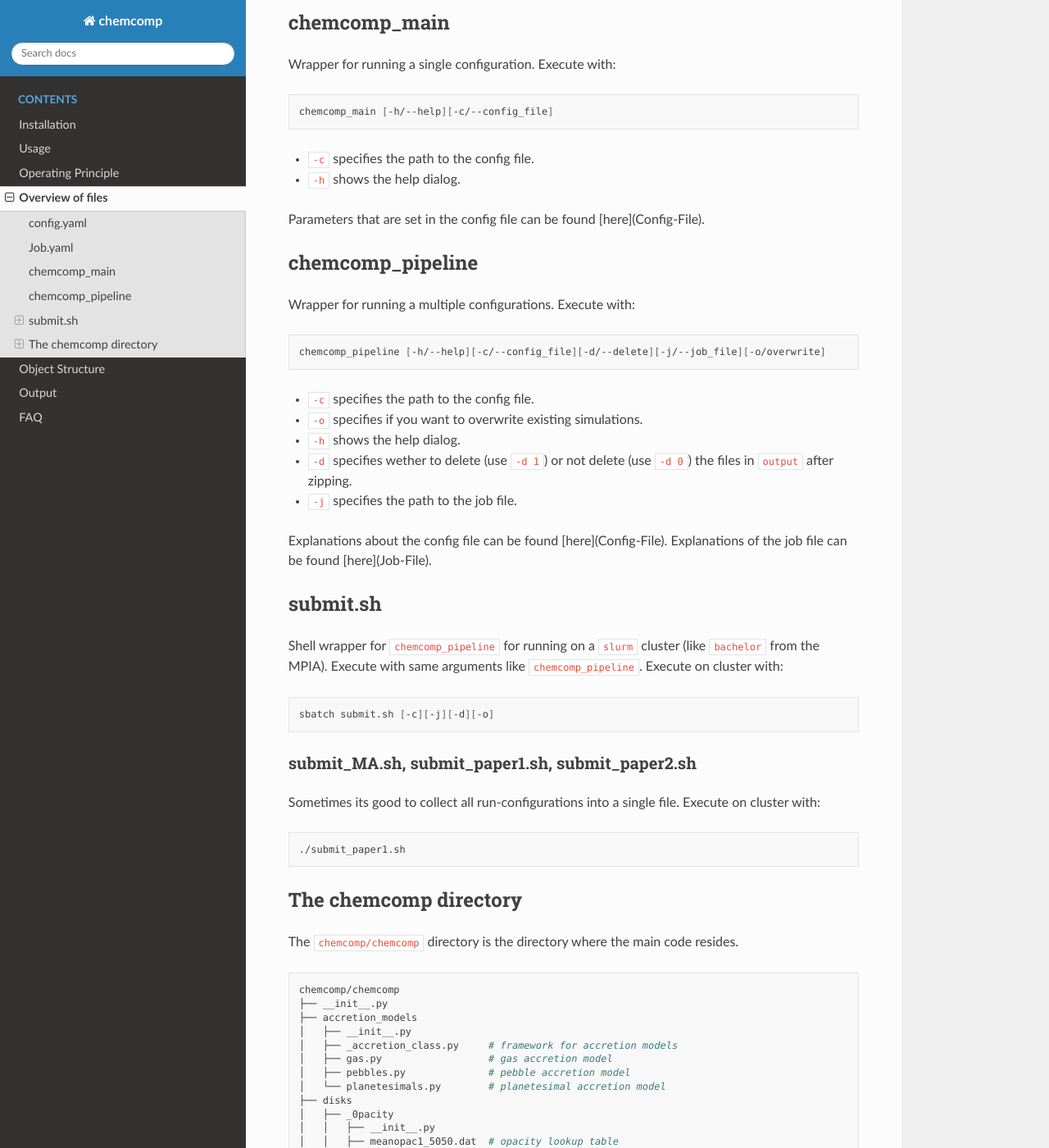
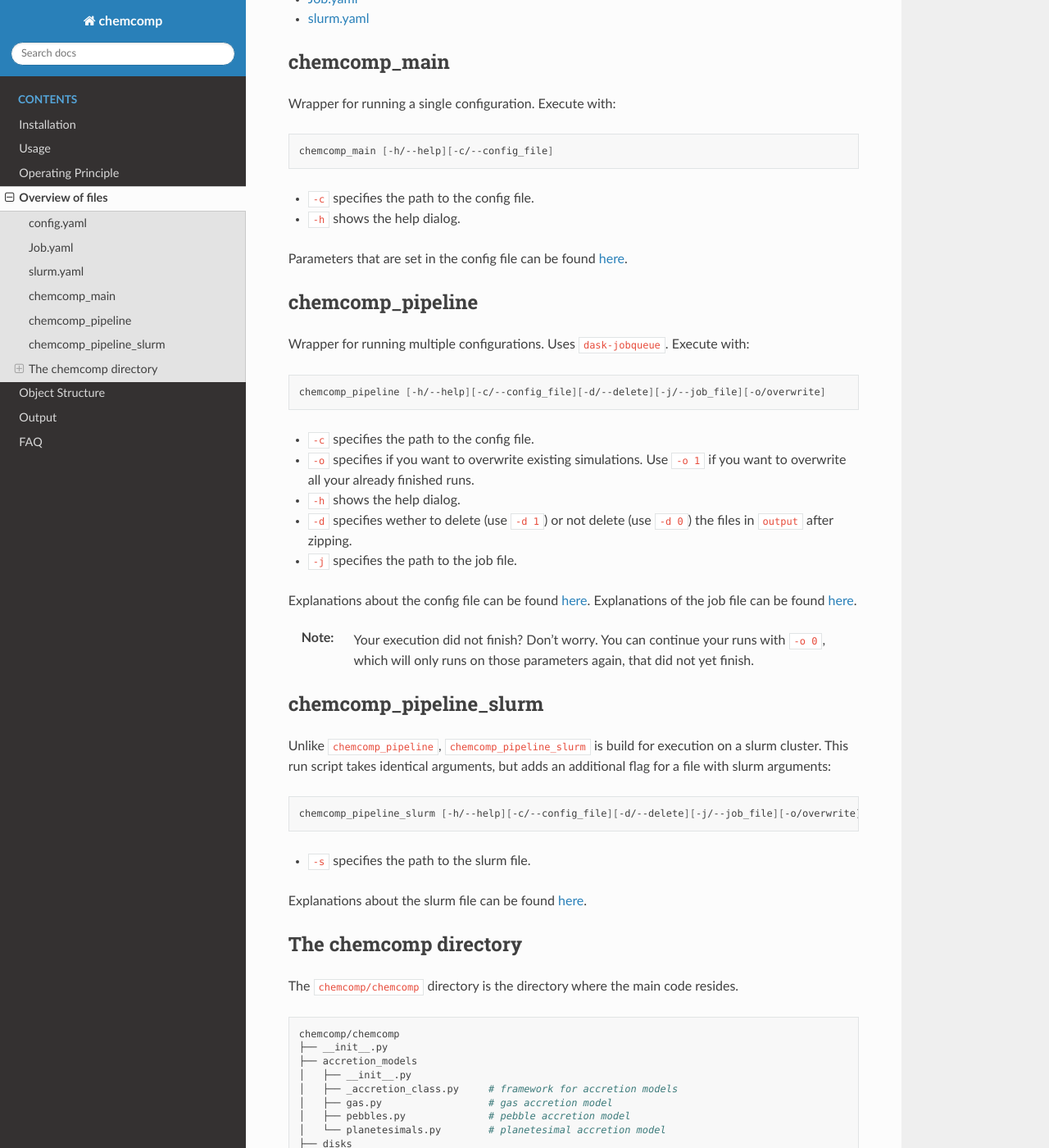
Before and after one commit to AaronDavidSchneider/chemcomp_wiki, a Sphinx documentation site: the page built from doc/source/File-Structure/File-Structure.rst, in a window 1280 px wide and 1400 px high, scrolled down 586 px. Shown: the whole window at 82% size. Built offline with Sphinx 7.4.7 and the Read the Docs theme 2.0.0, drawn with Linux system fonts in a browser that asks for light colours; some of the changed text lies outside the part shown.

Commit message:
update docs

```diff
--- a/doc/source/File-Structure/File-Structure.rst
+++ b/doc/source/File-Structure/File-Structure.rst
@@ -18,7 +18,10 @@ Overview of files
    └── zip_output            # ziped output files
 
 
-Including the files ``main.py`` and ``pipeline.py`` and ``submit.sh``
+There are several ways how you can use ``chemcomp``.
+Upon installation of ``chemcomp``, several scripts are added to your python environment.
+We will discuss these in more detail below.
+
 
 .. toctree::
    :maxdepth: 1
@@ -26,6 +29,8 @@ Including the files ``main.py`` and ``pipeline.py`` and ``submit.sh``
 
    Config-File
    Job-File
+   Slurm-File
+
 
 chemcomp_main
 ^^^^^^^^^^^^^
@@ -40,43 +45,41 @@ Wrapper for running a single configuration. Execute with:
 * ``-c`` specifies the path to the config file.
 * ``-h`` shows the help dialog.
 
-Parameters that are set in the config file can be found [here](Config-File).
+Parameters that are set in the config file can be found :ref:`here <config.yaml>`.
 
 chemcomp_pipeline
 ^^^^^^^^^^^^^^^^^
 
-Wrapper for running a multiple configurations. Execute with:
+Wrapper for running multiple configurations. Uses ``dask-jobqueue``. Execute with:
 
 .. code-block :: bash
 
    chemcomp_pipeline [-h/--help][-c/--config_file][-d/--delete][-j/--job_file][-o/overwrite]
 
 * ``-c`` specifies the path to the config file.
-* ``-o`` specifies if you want to overwrite existing simulations.
+* ``-o`` specifies if you want to overwrite existing simulations. Use ``-o 1`` if you want to overwrite all your already finished runs.
 * ``-h`` shows the help dialog.
 * ``-d`` specifies wether to delete (use ``-d 1``) or not delete (use ``-d 0``) the files in ``output`` after zipping.
 * ``-j`` specifies the path to the job file.
 
-Explanations about the config file can be found [here](Config-File).
-Explanations of the job file can be found [here](Job-File).
+Explanations about the config file can be found :ref:`here <config.yaml>`.
+Explanations of the job file can be found :ref:`here <job.yaml>`.
 
-submit.sh
-^^^^^^^^^
+:Note: Your execution did not finish? Don't worry. You can continue your runs with ``-o 0``, which will only runs on those parameters again, that did not yet finish.
 
-Shell wrapper for ``chemcomp_pipeline`` for running on a ``slurm`` cluster (like ``bachelor`` from the MPIA). Execute with same arguments like ``chemcomp_pipeline``. Execute on cluster with:
+chemcomp_pipeline_slurm
+^^^^^^^^^^^^^^^^^^^^^^^
+
+Unlike ``chemcomp_pipeline``, ``chemcomp_pipeline_slurm`` is build for execution on a slurm cluster.
+This run script takes identical arguments, but adds an additional flag for a file with slurm arguments:
 
 .. code-block :: bash
 
-   sbatch submit.sh [-c][-j][-d][-o]
+   chemcomp_pipeline_slurm [-h/--help][-c/--config_file][-d/--delete][-j/--job_file][-o/overwrite][-s/--slurm_file]
 
-submit_MA.sh, submit_paper1.sh, submit_paper2.sh
-""""""""""""""""""""""""""""""""""""""""""""""""
+* ``-s`` specifies the path to the slurm file.
 
-Sometimes its good to collect all run-configurations into a single file. Execute on cluster with:
-
-.. code-block :: bash
-
-   ./submit_paper1.sh
+Explanations about the slurm file can be found :ref:`here <slurm.yaml>`.
 
 
 The chemcomp directory
@@ -150,7 +153,7 @@ The code is structured in four main modules:
 Other directories
 """""""""""""""""
 
-The paths for ``output``,``zip_output``,``config`` and ``jobs`` can be adjusted in ``chemcomp/chemcomp/helpers/__init__.py``
+The paths for ``output``, ``zip_output``, ``config`` and ``jobs`` can be adjusted in ``chemcomp/chemcomp/helpers/__init__.py``
 
 +----------------+---------------------+--------------------------------------------------------+
 | Path           | Variable            | Use of path                                            |
--- a/doc/source/Usage.rst
+++ b/doc/source/Usage.rst
@@ -26,7 +26,10 @@ Configure your run and get it running.
    chemcomp_main -c <path to config file>
 
    # probing multiple parameters:
-   chemcomp_pipeline -c <path to config file> -j <path to job file> -d 0 -o 1
+   chemcomp_pipeline -c <path to config file> -j <path to job file> -d 0 -o 0
+
+   # probing multiple parameters with slurm:
+   chemcomp_pipeline_slurm -c <path to config file> -j <path to job file> -d 0 -o 0 -s <slurm file>
 
 Head over to see  :ref:`Overview of files` to understand the run scripts!
 
```
Also changed, not shown: other parts of doc/source/File-Structure/File-Structure.rst (+1 -1 lines), doc/source/File-Structure/Job-File.rst (+16 -12 lines), doc/source/File-Structure/Slurm-File.rst (added, +50 -0 lines).
